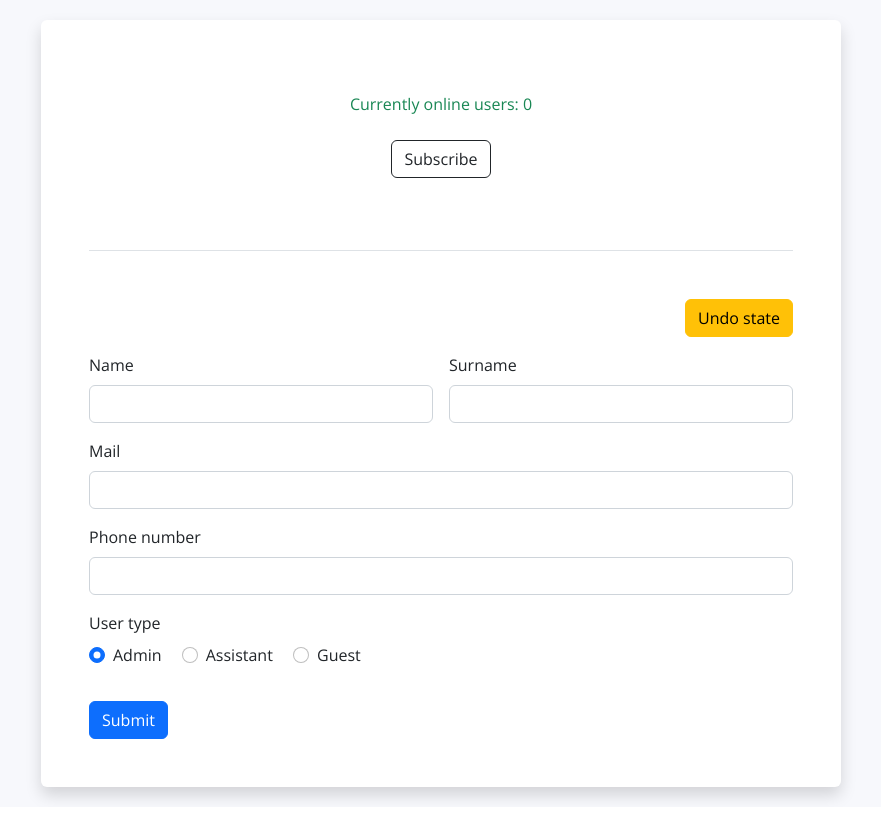
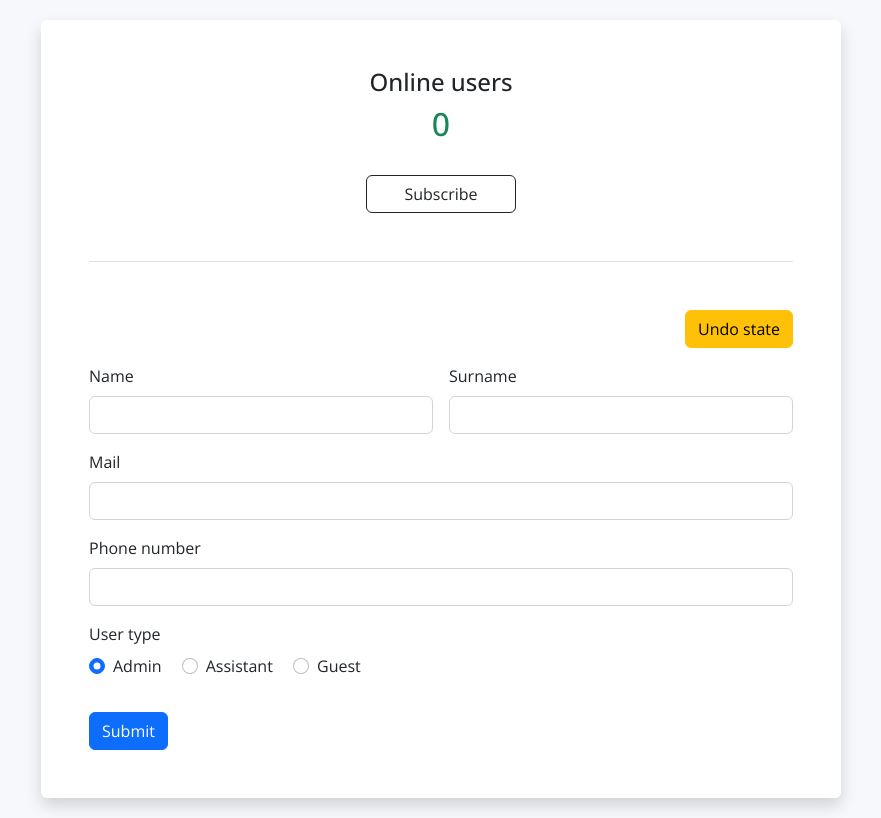
Before and after one commit to LubosSremanak/BehavioralDesignPatterns, a website with bundled scripts: page index.html in a window 1280 px wide. Shown: the whole page, without its empty margins (199-1080 px from the left). Built offline with nearby package versions, Linux system fonts and the light colour scheme; no server answers.

Commit message:
feat: message style - change message layout - change font size

```diff
--- a/index.html
+++ b/index.html
@@ -22,9 +22,12 @@
 <div class="main-container d-flex  justify-content-center w-100">
     <div class="form-wrapper shadow d-flex flex-column w-100 rounded p-5 gap-5">
         <div class="d-flex justify-content-center align-items-center pb-5 border-bottom">
-            <div class="d-flex flex-column gap-4 w-auto align-items-center rounded p-4">
-                <span class="text-center text-success">Currently online users: <span id="message">0</span></span>
-                <button class="btn btn-outline-dark" id="subject">Subscribe</button>
+            <div class="d-flex flex-column gap-4 w-auto align-items-center rounded">
+                <div class="d-flex flex-column text-center fw-semibold">
+                    <h4 class="">Online users</h4>
+                    <h2 class="w-150-px text-success" id="message">0</h2>
+                </div>
+                <button class="btn btn-outline-dark w-150-px" id="subject">Subscribe</button>
             </div>
         </div>
         <div id="form" class="row g-3">
--- a/styles.css
+++ b/styles.css
@@ -6,10 +6,10 @@ body {
 body {
     font-family: 'Open Sans', sans-serif;
     margin: 0;
+    background: rgba(247, 248, 252);
 }
 
 .main-container {
-    background: rgba(247, 248, 252);
     padding: 20px 50px;
 }
 
@@ -18,6 +18,6 @@ body {
     max-width: 800px;
 }
 
-#message {
-    width: 100px;
+.w-150-px {
+    width: 150px;
 }
```
